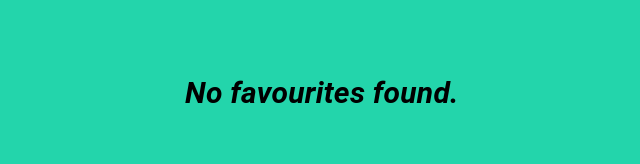
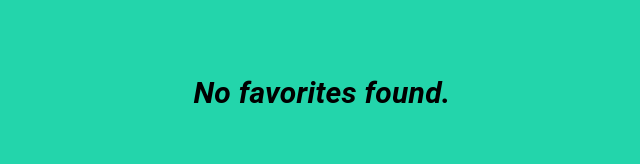
Before and after one commit to Mohsin-dotcom/fuzzy-pokedex-graphQL, a React (Create React App) app: page /pokedex/favorites in a window 1280 px wide. Shown: the part 136-300 px from the top of the page, without its empty margins (318-958 px from the left). Built offline with nearby package versions, Linux system fonts and the light colour scheme.

Commit message:
added favorites button

```diff
--- a/src/components/Favorites/Index.jsx
+++ b/src/components/Favorites/Index.jsx
@@ -24,7 +24,7 @@ const Favorite = () => {
         <Box sx={favoritePokemonStyles.PokemonContainer}>
           {favoritePokemonList?.length > 0 && (
             <Typography sx={favoritePokemonStyles.FavoriteHeading}>
-              Your Favourites:
+              Your Favorites:
             </Typography>
           )}
         </Box>
@@ -40,11 +40,12 @@ const Favorite = () => {
               />
             ))}
         </Box>
-        {(favoritePokemonList?.length === 0 ||
-          favoritePokemonList === null) && (
+        {favoritePokemonList?.length === 0 || favoritePokemonList === null ? (
           <Typography sx={favoritePokemonStyles.NoMoreFavoriesTitle}>
-            No favourites found.
+            No favorites found.
           </Typography>
+        ) : (
+          <></>
         )}
       </Container>
     </Box>
--- a/src/components/Pokemon/Index.jsx
+++ b/src/components/Pokemon/Index.jsx
@@ -5,6 +5,7 @@ import { pokemonStyles } from "styles/customStyles";
 import Layout from "components/Layout/Layout";
 import { useEffect, useState } from "react";
 import { GET_POKEMONS } from "services/gqlQueries";
+import { Link } from "react-router-dom";
 
 const Pokemon = () => {
   const [search, setSearch] = useState("");
@@ -64,6 +65,11 @@ const Pokemon = () => {
           handleResetSearch={handleResetSearch}
           actionOnPressingEnterKey={actionOnPressingEnterKey}
         />
+
+        <Box style={pokemonStyles.ViewFavorites}>
+          <Link to={"/pokedex/favorites"}>View Favorites</Link>
+        </Box>
+
         {/* Pokemon cards container */}
         <Box sx={pokemonStyles.BoxCard}>
           {/* Card */}
--- a/src/styles/customStyles.jsx
+++ b/src/styles/customStyles.jsx
@@ -124,6 +124,12 @@ export const pokemonStyles = {
     px: 1,
     pb: 2,
   },
+  ViewFavorites: {
+    textAlign: "right",
+    width: "100%",
+    marginTop: 20,
+    marginRight: 15,
+  },
   BackgroundContainer: {
     display: "flex",
     justifyContent: "center",
@@ -140,7 +146,7 @@ export const pokemonStyles = {
     },
     justifyItems: { xs: "center", sm: "stretch" },
     width: "100%",
-    mt: 7,
+    // mt: 7,
   },
 };
 
```
Also changed, not shown: 1 other file (tests, documents, lock files or other folders).
